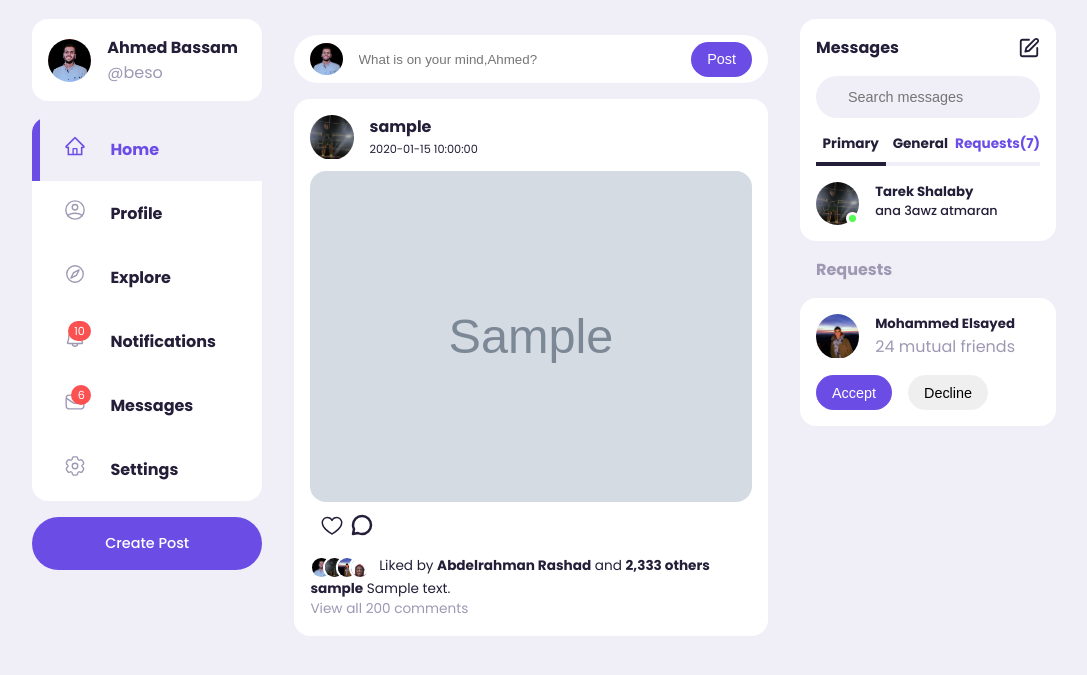
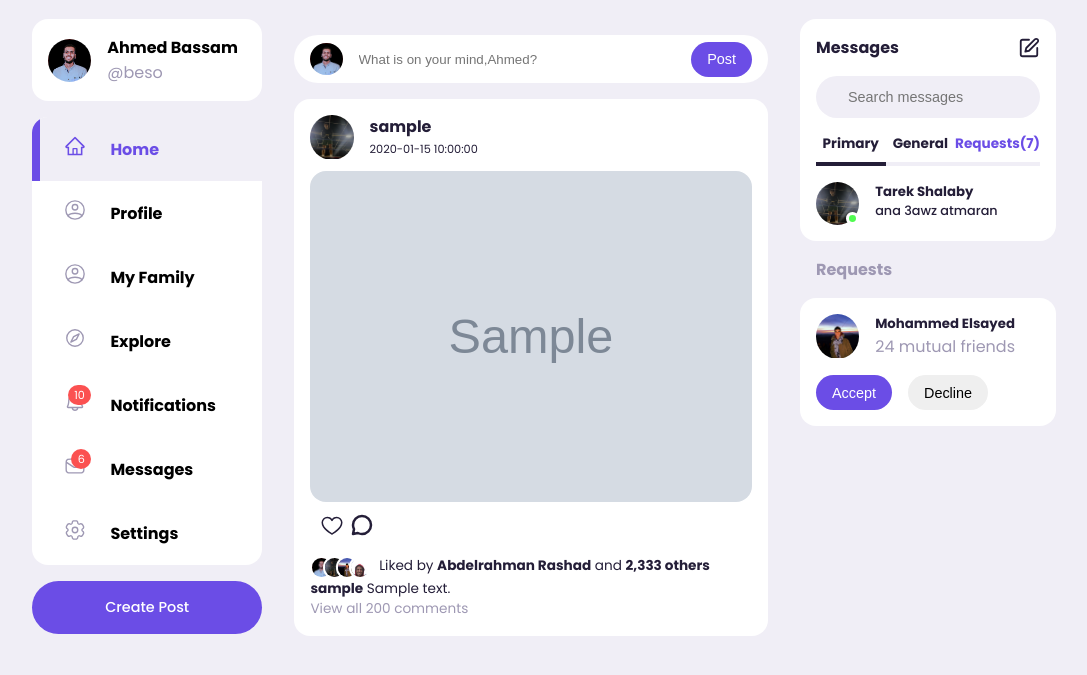
Before and after one commit to modi161/social-media-platform, a Flask app: a page that uses src/templates/homefeed.html in a window 1280 px wide. Shown: the part 67-742 px from the top of the page, without its empty margins (96-1183 px from the left). Run offline with Flask 3, Linux system fonts and the light colour scheme; tables that the repository leaves empty hold one stand-in row (values such as "Sample post"); grey boxes marked "Sample" are stand-in pictures.

Commit message:
all pages transitions now works

```diff
--- a/src/routes.py
+++ b/src/routes.py
@@ -41,17 +41,17 @@ def feedPage(username):
     posts = [row for row in TableOfContent if row[0].id == family_id]
     print(posts)
 
-    return render_template('homefeed.html', Posts=posts)
+    return render_template('homefeed.html', Posts=posts ,user = user)
     #User=user, Disp=DispContent,
 
 #post it to the backend
 
 
 
-@app.route('/familypage/<username>')
-def family_page(username):
-    user = db.first_or_404(sa.select(User).where(User.username == username)) #will trigger a 404 error if user not found in the db
-    user_family = Family.query.filter_by(id = user.FamilyID).first()
+@app.route('/familypage/<int:family_id>')
+def family_page(family_id):
+
+    user_family = Family.query.filter_by(id = family_id).first()
 
     posts = db.session.query(User,  Content, ContentPhotos)\
     .join(Family, User.FamilyID == Family.id)\
--- a/src/static/homefeed.css
+++ b/src/static/homefeed.css
@@ -40,7 +40,10 @@ body{
     background: var(--color-light);
     overflow-x: hidden;
 }
-
+a{
+  text-decoration: none;
+  color: black;
+}
 .container{
     width: 80%;
     margin: 0 auto;
--- a/src/templates/family_page.html
+++ b/src/templates/family_page.html
@@ -60,7 +60,7 @@
                             <div class="active"></div>
                         </div>
                         <div class="message-body">
-                            <h5>{{member.username}}</h5>
+                            <h5><a href="{{ url_for('user', username=member.username) }}">{{member.username}}</a></h5>
                             <p class="text-bold">{{member.bio}}</p>
                         </div>
                     </div>
@@ -128,7 +128,7 @@
                             <div class="active"></div>
                         </div>
                         <div class="message-body">
-                            <h5>{{followed_fam.familyname}}</h5>
+                            <h5><a href="{{ url_for('family_page', family_id=followed_fam.id) }}" >{{followed_fam.familyname}}</a></h5>
                             <p class="text-bold">{{followed_fam.bio}}</p>
                         </div>
                     </div>
--- a/src/templates/homefeed.html
+++ b/src/templates/homefeed.html
@@ -46,8 +46,11 @@
                     <a class="active menu-item">
                         <span><span class="ant-design--home-outlined"></span></span> <h3>Home</h3>
                     </a>
-                    <a class="menu-item">
+                    <a class="menu-item" href="{{ url_for('user', username=user.username) }}">
                         <span><span class="iconoir--profile-circle"></span></span> <h3>Profile</h3>
+                    </a>
+                    <a class="menu-item" href="{{ url_for('family_page', family_id=user.FamilyID) }}">
+                        <span><span class="iconoir--profile-circle"></span></span> <h3>My Family</h3>
                     </a>
                     <a class="menu-item">
                         <span><span class="ph--compass"></span></span> <h3>Explore</h3>
```
Also changed, not shown: src/static/familypage.css (+7 -0 lines), src/templates/profile.html (+4 -4 lines).
